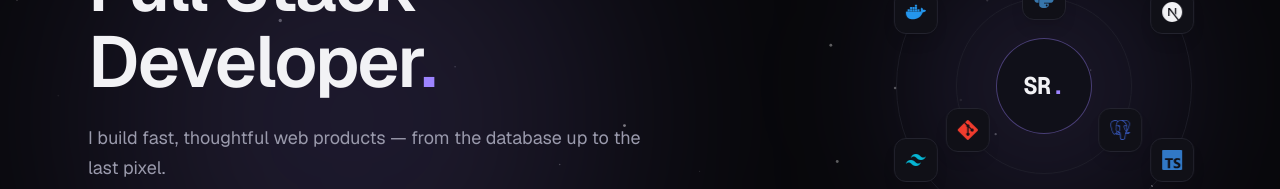
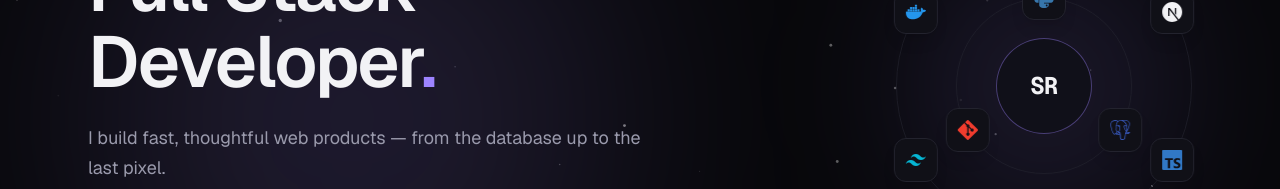
Before and after one commit to SR-Pradhan/Portfolio, a Next.js app in the folder frontend/: page / in a window 1280 px wide. Shown: the part 338-527 px from the top of the page. Built offline with nearby package versions, Linux system fonts and the light colour scheme; no server answers.

Commit message:
Drop accent dot from orbit core

```diff
--- a/frontend/src/components/TechOrbit.tsx
+++ b/frontend/src/components/TechOrbit.tsx
@@ -97,11 +97,11 @@ export default function TechOrbit() {
         </div>
       ))}
 
-      {/* core */}
+      {/* core — no accent dot here: the nav logo already carries the "SR."
+          wordmark, and a third dot in one viewport dilutes it */}
       <span className="relative grid size-24 place-items-center rounded-full border border-accent/40 bg-surface/80 backdrop-blur">
         <span className="font-mono text-2xl font-bold tracking-tight">
           {site.shortName}
-          <span className="text-accent">.</span>
         </span>
       </span>
     </div>
```
